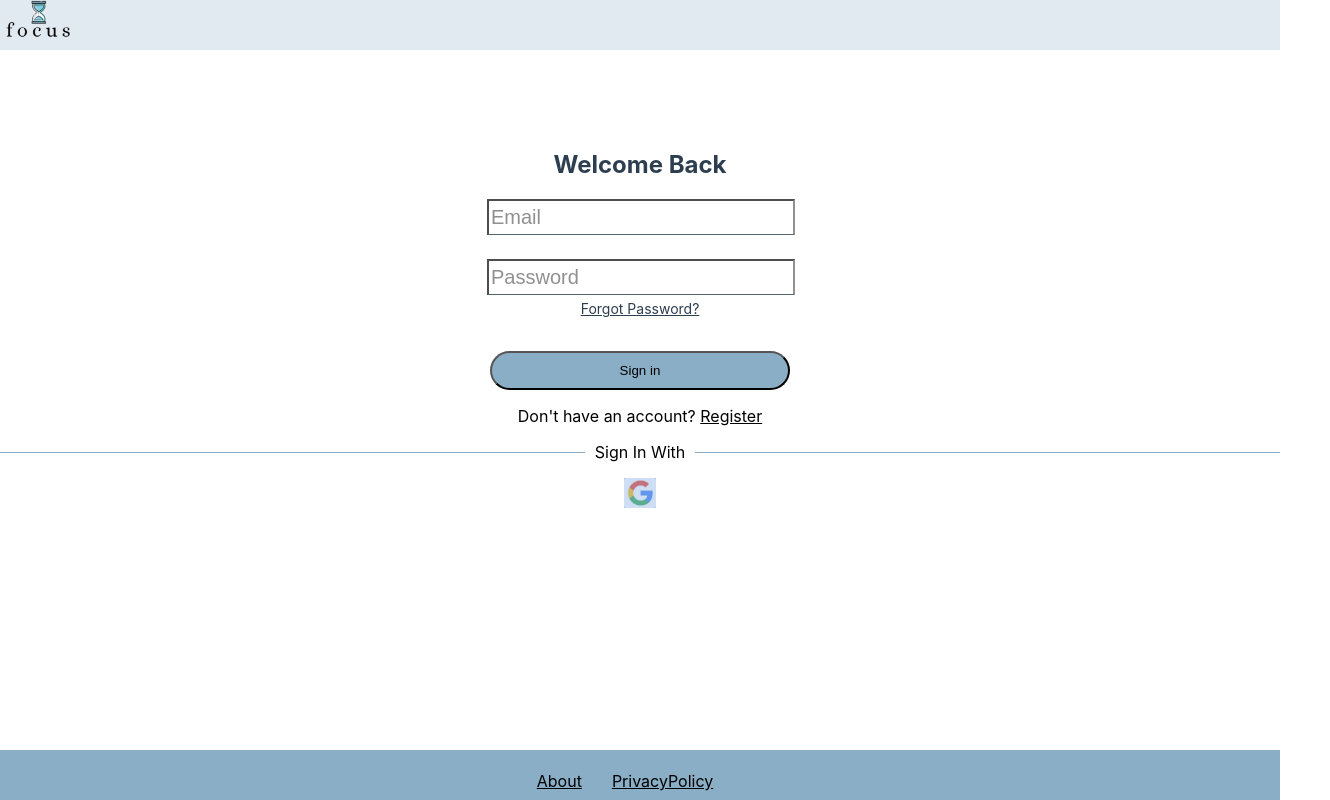
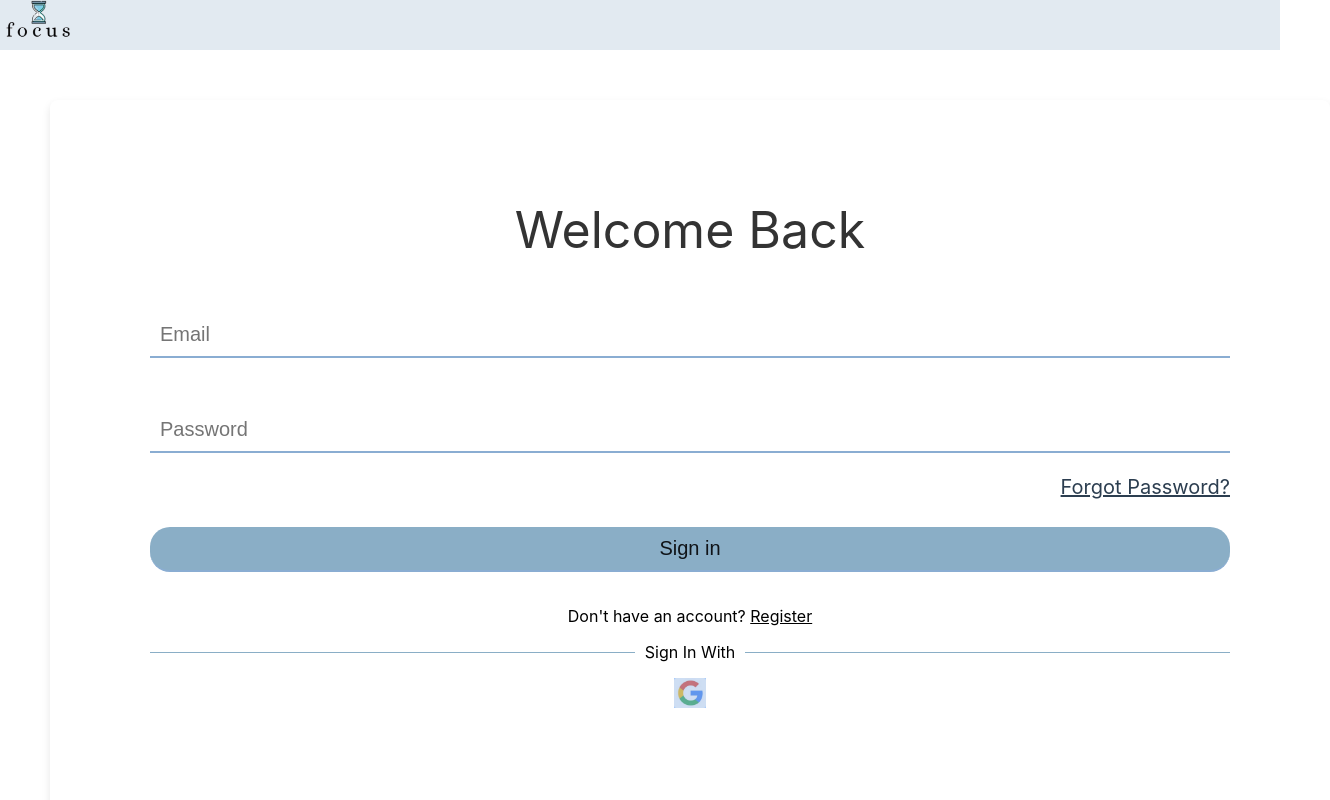
Before and after one commit to priscaolose/Group7_Capstone, a React (Create React App) app in the folder focus-app/: page /login in a window 1280 px wide. Shown: the top 800 px of the page, 1330 px wide, since content can reach past the window. Built offline with nearby package versions, Linux system fonts and the light colour scheme; the HTML template or start-up script is replaced by a standard one.

Commit message:
Fixed up icon on input login form input lines and more formatting improvements

```diff
--- a/focus-app/src/CSSFolders/Footer.css
+++ b/focus-app/src/CSSFolders/Footer.css
@@ -1,15 +1,15 @@
 /* src/index.css or your global CSS file */
 .footer {
+    width: 100vw; /* Viewport width to cover the screen */
+    margin: 0; /* Remove any margins */
+    padding: 5px 0; /* Adjust as needed */
     background-color: #8AAEC6;
-    text-align: center;
-    position: fixed;
-    bottom: 0;
-    width: 100%;
-    padding: 5px 0px;         /* Reduced padding */
+    display: flex;
     height: 40px;
-    justify-content: center; /* Centers content horizontally */
-    align-items: center; /* Centers content vertically */
-  }
+    align-items: center;
+    justify-content: center;
+    position: relative; /* Ensure it isn’t affected by other positioning */
+}
 
 
   .footer .about {
--- a/focus-app/src/CSSFolders/Header.css
+++ b/focus-app/src/CSSFolders/Header.css
@@ -1,11 +1,12 @@
 /* src/CSSFolders/Header.css */
 .header {
+    background-color: #E2EAF1; /* Light background color */
     display: flex;              /* Use flexbox for layout */
     align-items: center;       /* Center items vertically */
     justify-content: space-between; /* Space between items */
-    background-color: #E2EAF1; /* Light background color */
     padding: 5px 0px;         /* Reduced padding */
     height: 40px;
+    width: 100%;                 /* Ensures full width */
 }
 
 .header-logo {
--- a/focus-app/src/CSSFolders/Login.css
+++ b/focus-app/src/CSSFolders/Login.css
@@ -1,22 +1,70 @@
 /* src/components/Header.css or your specific CSS file */
+
 .titleContainer div {
     padding-top: 100px;         /* Apply 60px padding to the top */
     font-weight: bold;          /* Make the text bold */
     font-size: 24px;            /* Adjust font size as needed */
     color: #2c3e50;             /* Optional: text color */
 }
+/* Centering the form on the page */
 
-.inputContainer input {
-    padding: 5px 2px;
-    border-bottom: 1px solid #2c3e50;  /* Bottom border only */
-    font-size: 20px;
-    margin-left: 2px;
-    width: 300px;
-    opacity: 0.8;
-    outline: none;
+.loginForm{
+    background: #ffffff;
+    padding: 100px;
+    border-radius: 8px;
+    box-shadow: 0 4px 8px rgba(0, 0, 0, 0.1);
+    margin: 50px;
+    height: 100%;
+    width: 100%;
+    box-sizing: border-box;
+    text-align: center;
+}
+.loginFormHeading{
+    font-size: 50px;
+    margin-bottom: 15px;
+    color: #333;
+}
+.inputContainer {
+    display: flex;
+    flex-direction: column;
+    font-size: 24px;
+    margin-bottom: 10px;
+    color: #101418;
 }
 
-/* Style for error messages */
+.inputWrapper {
+    position: relative;
+    display: flex;
+    align-items: center;
+}
+
+.inputBox {
+    flex: 1;
+    padding: 8px; /* Adjust as needed */
+    font-size: 16px; /* Adjust as needed */
+}
+
+.icon {
+    position: absolute;
+    right: 10px; /* Adjust the position as needed */
+    font-size: 20px; /* Adjust as needed */
+    color: #101418; /* Match the color */
+}
+
+
+
+.loginForm input {
+    width: 100%; /* Full width */
+    padding: 10px;/* Space inside the input/button */
+    margin: 18px 0; /* Space between elements */
+    border: none;
+    border-bottom: 2px solid #8aadd2;
+    outline: none;
+    box-sizing: border-box;
+    font-size: 20px;
+    font-weight: 200;
+    color: #101418;
+}
 .errorLabel {
     color: red;
     font-size: 12px; /* Adjust the size as needed */
@@ -26,18 +74,28 @@
 }
 
 .inputButton {
-    padding: 10px 2px;
+    padding: 10px 1px;
     border-radius: 20px;
     background-color: #8AAEC6;
     cursor: pointer;
     width: 300px;
+    font-size: 16px;
 }
+
 
 .forgotPasswordText {
     text-decoration: underline;
     color: #2c3e50;
-    font-size: 14px;
-    margin-top: 5px;
+    font-size: 20px;
+    margin-top: 0px;         /* Adjust to reduce space */
+    margin-bottom: 0px;        /* Remove extra space below */
+    text-align: right;            /* Align text to the left */
+}
+
+.inputButtonContainer {
+    margin-top: 0px;         /* Adjust to reduce space */
+    display: flex;
+    justify-content: center; /* Center-align the button */
 }
 
 .clickableRegister {
--- a/focus-app/src/login.js
+++ b/focus-app/src/login.js
@@ -62,38 +62,38 @@ const Login = (props) => {
     <div className="mainContainer">
       <Header /> {/* Header Component */}
 
-      <div className="contentContainer">
-        <div className="titleContainer">
-          <div>Welcome Back</div>
-        </div>
+      <div className="loginForm">
+          <div className = "loginFormHeading">Welcome Back </div>
         <br />
         <div className="inputContainer">
+    <div className="inputWrapper">
         <input
             value={email}
             placeholder="Email"
             onChange={(ev) => setEmail(ev.target.value)}
             className="inputBox"
         />
-          <i className="fas fa-envelope"></i> {/* Envelope icon */}
+        <i className="fas fa-envelope icon"></i> {/* Envelope icon */}
+    </div>
     <label className="errorLabel">{emailError}</label>
 </div>
 
-        <br />
 <div className="inputContainer">
+    <div className="inputWrapper">
         <input
             value={password}
             placeholder="Password"
             onChange={(ev) => setPassword(ev.target.value)}
             className="inputBox"
         />
-
-            <i class="fa-solid fa-lock toggle_password"></i>
+        <i className="fa-solid fa-lock icon"></i> {/* Lock icon */}
+    </div>
     <label className="errorLabel">{passwordError}</label>
     <p className="forgotPasswordText" onClick={handleForgotPassword}>Forgot Password?</p>
 </div>
 
 
-        <br />
+
         <div className="inputButtonContainer">
           <input className="inputButton" type="button" onClick={onButtonClick} value="Sign in" />
         </div>
```
Lines whose indentation alone changed are shown as unchanged.
